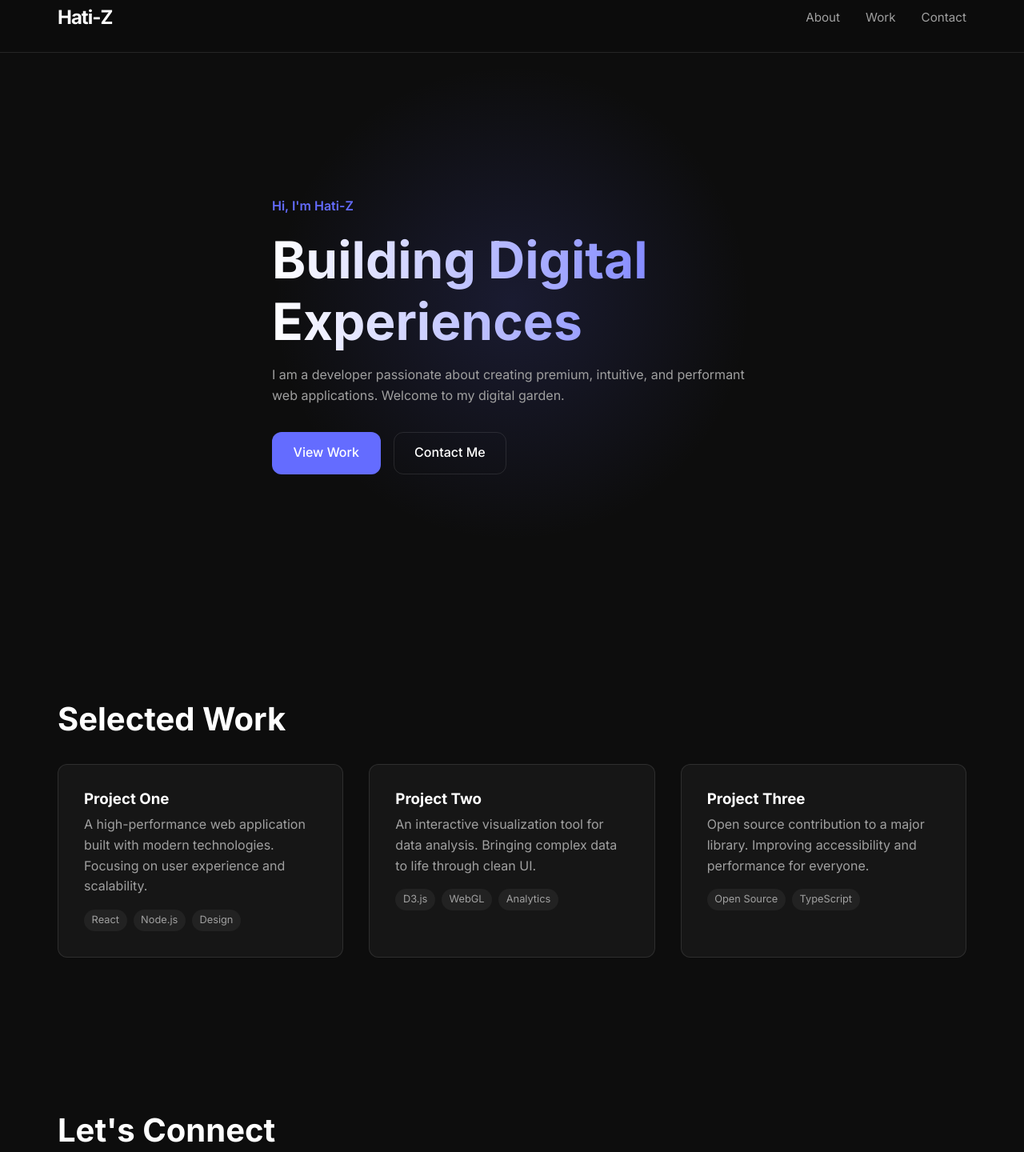
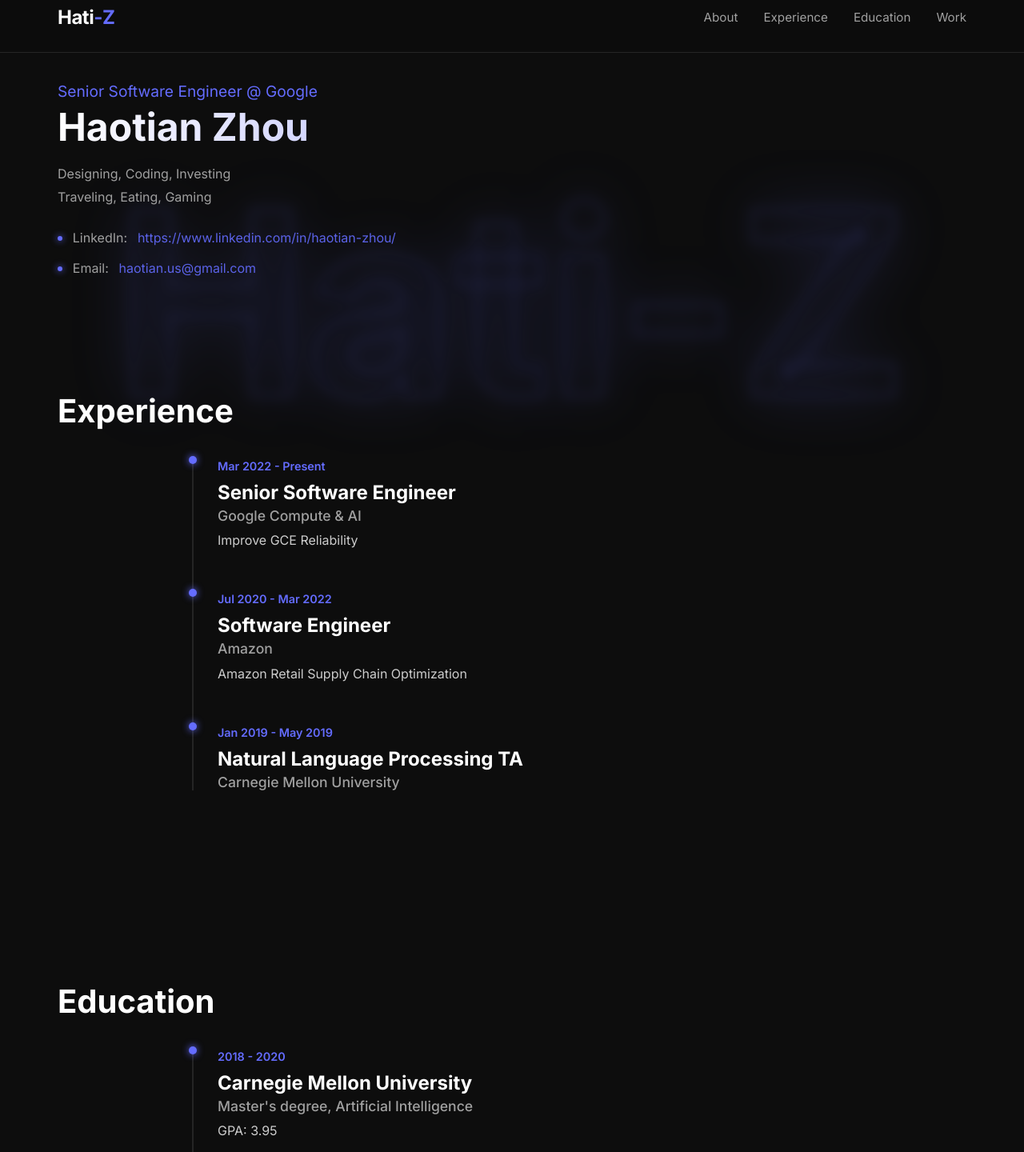
Before and after one commit to hati-z/hati-z.github.io, a plain HTML site: page index.html in a window 1280 px wide. Shown: the part 21-1461 px from the top of the page at 80% size. Drawn offline with Linux system fonts and the light colour scheme.

Commit message:
Add timeline-based Experience and Education sections and redesign the hero section.

```diff
--- a/index.html
+++ b/index.html
@@ -4,8 +4,8 @@
 <head>
     <meta charset="UTF-8">
     <meta name="viewport" content="width=device-width, initial-scale=1.0">
-    <title>Hati-Z | Developer & Designer</title>
-    <meta name="description" content="Personal portfolio of Hati-Z. Building digital experiences.">
+    <title>Haotian Zhou | Software Engineer</title>
+    <meta name="description" content="Personal portfolio of Haotian Zhou.">
     <link rel="preconnect" href="https://fonts.googleapis.com">
     <link rel="preconnect" href="https://fonts.gstatic.com" crossorigin>
     <link href="https://fonts.googleapis.com/css2?family=Inter:wght@400;500;600;700&display=swap" rel="stylesheet">
@@ -13,15 +13,16 @@
 </head>
 
 <body>
-    <div class="glow"></div>
+    <div class="bg-watermark">Hati-Z</div>
 
     <nav class="navbar">
         <div class="container nav-content">
-            <a href="#" class="logo">Hati-Z</a>
+            <a href="#" class="logo">Hati<span class="logo-accent">-Z</span></a>
             <div class="nav-links">
                 <a href="#about">About</a>
+                <a href="#experience">Experience</a>
+                <a href="#education">Education</a>
                 <a href="#projects">Work</a>
-                <a href="#contact">Contact</a>
             </div>
         </div>
     </nav>
@@ -30,13 +31,77 @@
         <section id="about" class="hero">
             <div class="container">
                 <div class="hero-content">
-                    <span class="hero-subtitle">Hi, I'm Hati-Z</span>
-                    <h1>Building Digital Experiences</h1>
-                    <p>I am a developer passionate about creating premium, intuitive, and performant web applications.
-                        Welcome to my digital garden.</p>
-                    <div class="hero-actions">
-                        <a href="#projects" class="btn">View Work</a>
-                        <a href="#contact" class="btn btn-outline">Contact Me</a>
+                    <span class="hero-subtitle">Senior Software Engineer @ Google</span>
+                    <h1>Haotian Zhou</h1>
+                    <p class="hero-intro">
+                        Designing, Coding, Investing
+                        <br>
+                        Traveling, Eating, Gaming
+                    </p>
+                    <ul class="hero-links">
+                        <li>LinkedIn: <a href="https://www.linkedin.com/in/haotian-zhou/"
+                                target="_blank">https://www.linkedin.com/in/haotian-zhou/</a></li>
+                        <li>Email: <a href="mailto:haotian.us@gmail.com">haotian.us@gmail.com</a></li>
+                    </ul>
+                </div>
+            </div>
+        </section>
+
+        <section id="experience" class="section">
+            <div class="container">
+                <h2>Experience</h2>
+                <div class="timeline">
+                    <!-- Google Senior SWE -->
+                    <div class="timeline-item">
+                        <span class="timeline-date">Mar 2022 - Present</span>
+                        <div class="timeline-content">
+                            <h3>Senior Software Engineer</h3>
+                            <h4>Google Compute & AI</h4>
+                            <p>Improve GCE Reliability</p>
+                        </div>
+                    </div>
+                    <!-- Amazon SWE -->
+                    <div class="timeline-item">
+                        <span class="timeline-date">Jul 2020 - Mar 2022</span>
+                        <div class="timeline-content">
+                            <h3>Software Engineer</h3>
+                            <h4>Amazon</h4>
+                            <p>Amazon Retail Supply Chain Optimization</p>
+                        </div>
+                    </div>
+                    <!-- CMU TA -->
+                    <div class="timeline-item">
+                        <span class="timeline-date">Jan 2019 - May 2019</span>
+                        <div class="timeline-content">
+                            <h3>Natural Language Processing TA</h3>
+                            <h4>Carnegie Mellon University</h4>
+                        </div>
+                    </div>
+                </div>
+            </div>
+        </section>
+
+        <section id="education" class="section">
+            <div class="container">
+                <h2>Education</h2>
+                <div class="timeline">
+                    <!-- CMU -->
+                    <div class="timeline-item">
+                        <span class="timeline-date">2018 - 2020</span>
+                        <div class="timeline-content">
+                            <h3>Carnegie Mellon University</h3>
+                            <h4>Master's degree, Artificial Intelligence</h4>
+                            <p>GPA: 3.95</p>
+                        </div>
+                    </div>
+                    <!-- HIT -->
+                    <div class="timeline-item">
+                        <span class="timeline-date">2014 - 2018</span>
+                        <div class="timeline-content">
+                            <h3>Harbin Institute of Technology</h3>
+                            <h4>Bachelor's degree, Computer Science</h4>
+                            <p>GPA: 3.75</p>
+                        </div>
                     </div>
                 </div>
             </div>
@@ -47,49 +112,27 @@
                 <h2>Selected Work</h2>
                 <div class="grid">
                     <div class="card">
-                        <h3>Project One</h3>
-                        <p>A high-performance web application built with modern technologies. Focusing on user
-                            experience and scalability.</p>
+                        <h3>Obtaining Test Data Using a Bag-of-Words Model on Structured Logs</h3>
+                        <p class="role">Technical Disclosure Commons</p>
+                        <p class="small-text">Yifan Gao, Dan Yang, Haotian Zhou, et al. | Oct 2024</p>
+                        <p>Describes methods leveraging natural language processing (NLP) techniques to downsample a
+                            high-dimensional data space to ensure the test coverage of important usage patterns and
+                            parameter interactions. A horizontally scalable, NLP-inspired dataflow recognizes
+                            multidimensional patterns from structured logs.</p>
                         <div class="card-tags">
-                            <span class="tag">React</span>
-                            <span class="tag">Node.js</span>
-                            <span class="tag">Design</span>
+                            <span class="tag">NLP</span>
+                            <span class="tag">Test Data Generation</span>
+                            <span class="tag">Software Testing</span>
                         </div>
-                    </div>
-                    <div class="card">
-                        <h3>Project Two</h3>
-                        <p>An interactive visualization tool for data analysis. Bringing complex data to life through
-                            clean UI.</p>
-                        <div class="card-tags">
-                            <span class="tag">D3.js</span>
-                            <span class="tag">WebGL</span>
-                            <span class="tag">Analytics</span>
-                        </div>
-                    </div>
-                    <div class="card">
-                        <h3>Project Three</h3>
-                        <p>Open source contribution to a major library. Improving accessibility and performance for
-                            everyone.</p>
-                        <div class="card-tags">
-                            <span class="tag">Open Source</span>
-                            <span class="tag">TypeScript</span>
-                        </div>
+                        <br>
+                        <a href="https://www.tdcommons.org/dpubs_series/7411/" target="_blank" class="btn btn-outline"
+                            style="font-size: 0.9rem; padding: 0.5rem 1rem;">Read Publication</a>
                     </div>
                 </div>
             </div>
         </section>
 
-        <section id="contact" class="section">
-            <div class="container">
-                <h2>Let's Connect</h2>
-                <p>I'm always open to discussing new projects, creative ideas, or opportunities to be part of your
-                    visions.</p>
-                <div class="contact-links">
-                    <a href="https://www.linkedin.com/in/haotian-zhou/" target="_blank" class="btn">LinkedIn</a>
-                    <a href="mailto:haotian.us@gmail.com" class="btn btn-outline">Email</a>
-                </div>
-            </div>
-        </section>
+
     </main>
 
     <footer>
--- a/style.css
+++ b/style.css
@@ -122,7 +122,12 @@ p {
 .logo {
   font-size: 1.5rem;
   font-weight: 700;
-  letter-spacing: -1px;
+  letter-spacing: -0.5px;
+  font-family: 'Inter', sans-serif;
+}
+
+.logo-accent {
+  color: var(--accent-color);
 }
 
 .nav-links {
@@ -139,45 +144,155 @@ p {
   color: var(--accent-color);
 }
 
-/* Hero Section */
+/* Compact Hero */
 .hero {
-  min-height: 100vh;
-  display: flex;
-  align-items: center;
-  padding-top: 80px;
-  position: relative;
+  min-height: 40vh;
+  /* Reduced from 100vh */
+  padding-top: 120px;
+  padding-bottom: 2rem;
+  text-align: left;
+  /* Align left for cleaner look */
 }
 
-.hero-content {
-  max-width: 600px;
-  z-index: 1;
+.hero h1 {
+  font-size: 3rem;
+  margin-bottom: 0.5rem;
 }
 
 .hero-subtitle {
+  font-size: 1.2rem;
   color: var(--accent-color);
-  font-weight: 600;
-  margin-bottom: 1rem;
-  display: block;
+  margin-bottom: 0.5rem;
 }
 
-.hero-actions {
-  margin-top: 2rem;
-  display: flex;
-  gap: 1rem;
+.hero-intro {
+  margin-top: 1rem;
+  max-width: 500px;
+  line-height: 1.8;
 }
 
-/* Background Effects */
-.glow {
+/* Timeline / Tree Structure */
+.timeline {
+  position: relative;
+  max-width: 800px;
+  margin: 0 auto;
+}
+
+.timeline::before {
+  content: '';
   position: absolute;
-  width: 600px;
-  height: 600px;
-  background: radial-gradient(circle, rgba(100, 108, 255, 0.15) 0%, rgba(0, 0, 0, 0) 70%);
+  top: 0;
+  bottom: 0;
+  left: 0px;
+  width: 2px;
+  background: var(--glass-border);
+}
+
+.timeline-item {
+  position: relative;
+  margin-bottom: 3rem;
+  padding-left: 2rem;
+}
+
+.timeline-item::before {
+  content: '';
+  position: absolute;
+  left: -4px;
+  top: 0;
+  width: 10px;
+  height: 10px;
+  border-radius: 50%;
+  background: var(--accent-color);
+  box-shadow: 0 0 10px var(--accent-color);
+}
+
+.timeline-date {
+  font-size: 0.9rem;
+  color: var(--accent-color);
+  margin-bottom: 0.5rem;
+  display: inline-block;
+  font-weight: 600;
+}
+
+.timeline-content h3 {
+  font-size: 1.5rem;
+  margin-bottom: 0.2rem;
+  color: var(--text-primary);
+}
+
+.timeline-content h4 {
+  font-size: 1.1rem;
+  color: var(--text-secondary);
+  margin-bottom: 0.5rem;
+  font-weight: 500;
+}
+
+.timeline-content p {
+  font-size: 1rem;
+  color: #ccc;
+}
+
+.hero-links {
+  margin-top: 1.5rem;
+  list-style: none;
+  /* Hide default bullets */
+  padding-left: 0;
+  color: var(--text-secondary);
+}
+
+.hero-links li {
+  margin-bottom: 0.8rem;
+  display: flex;
+  align-items: center;
+  gap: 0.8rem;
+}
+
+.hero-links li::before {
+  content: '';
+  display: inline-block;
+  width: 6px;
+  height: 6px;
+  background-color: var(--accent-color);
+  border-radius: 50%;
+  box-shadow: 0 0 8px var(--accent-color);
+  /* Glow effect */
+}
+
+.hero-links a {
+  color: var(--accent-color);
+  text-decoration: none;
+  transition: var(--transition);
+  opacity: 0.9;
+}
+
+.hero-links a:hover {
+  text-decoration: none;
+  opacity: 1;
+  text-shadow: 0 0 8px rgba(100, 108, 255, 0.4);
+}
+
+.bg-watermark {
+  position: fixed;
   top: 50%;
   left: 50%;
   transform: translate(-50%, -50%);
-  z-index: 0;
+  font-size: 25vw;
+  font-weight: 900;
+  color: transparent;
+  /* Thicken with stroke */
+  -webkit-text-stroke: 4px rgba(100, 108, 255, 0.3);
+  /* Clearer glow effect */
+  text-shadow: 0 0 80px rgba(100, 108, 255, 0.3);
+  z-index: -1;
   pointer-events: none;
+  white-space: nowrap;
+  user-select: none;
+  opacity: 0.5;
+  /* Vague but recognizable */
+  filter: blur(8px);
 }
+
+
 
 /* Projects Section */
 .section {
@@ -207,6 +322,18 @@ p {
   margin-bottom: 0.5rem;
 }
 
+.role {
+  color: var(--accent-color);
+  font-weight: 600;
+  margin-bottom: 0.5rem;
+}
+
+.small-text {
+  font-size: 0.9rem;
+  color: var(--text-secondary);
+  margin-top: 0.5rem;
+}
+
 .card-tags {
   display: flex;
   gap: 0.5rem;
@@ -223,13 +350,7 @@ p {
 }
 
 /* Footer style */
-.contact-links {
-  display: flex;
-  gap: 1rem;
-  justify-content: center;
-  /* Center buttons since the section is text-align: center */
-  margin-top: 2rem;
-}
+
 
 footer {
   border-top: 1px solid var(--glass-border);
```
